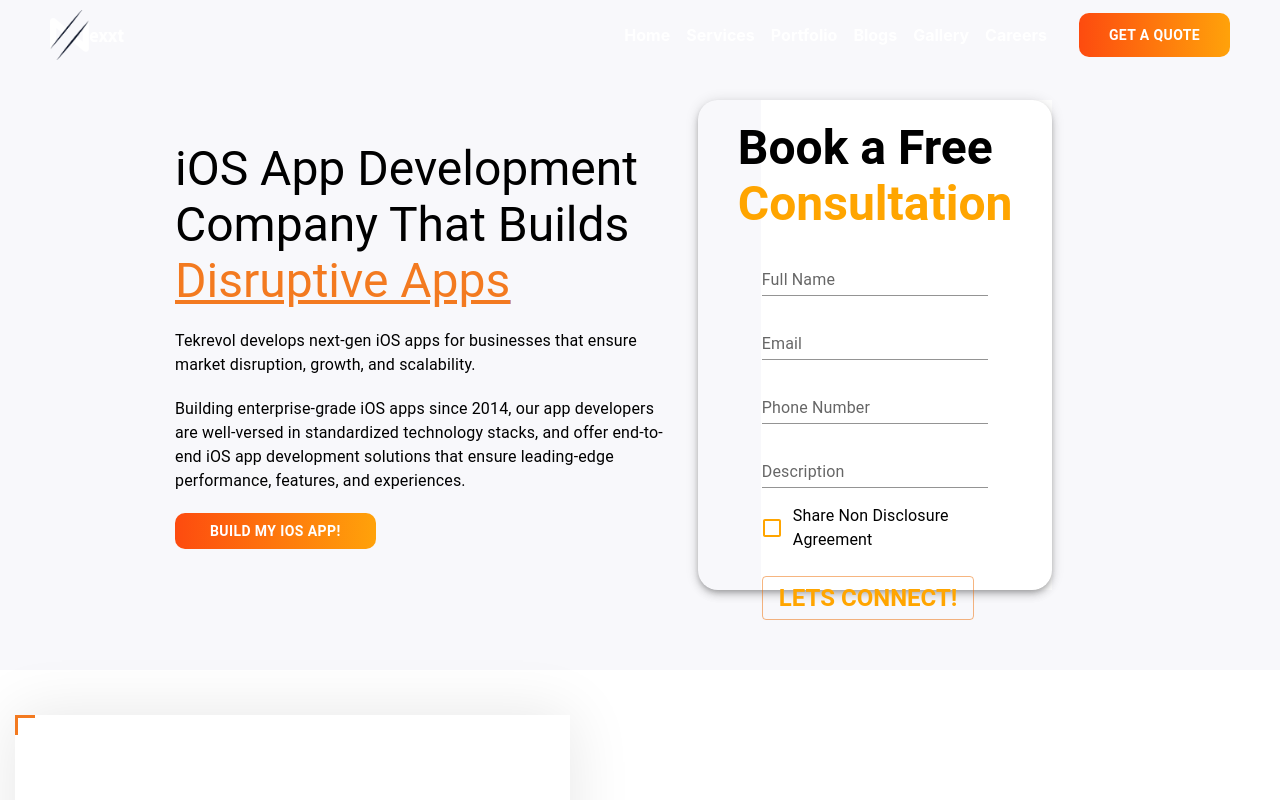
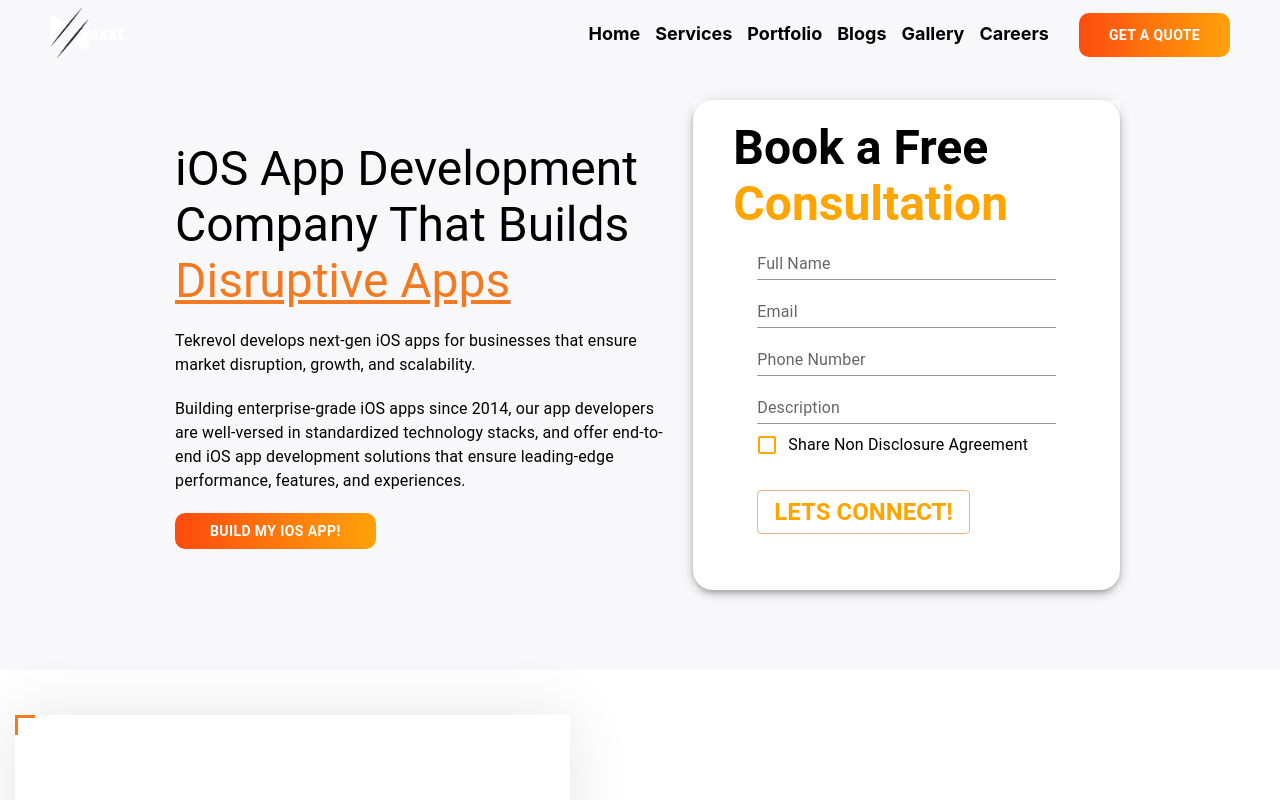
Before and after one commit to Infostacks/nexxt, a React (Create React App) app: page /services in a window 1280 px wide. Shown: the top 800 px of the page. Built offline with nearby package versions, Linux system fonts and the light colour scheme.

Commit message:
header done

```diff
--- a/src/App.tsx
+++ b/src/App.tsx
@@ -8,7 +8,7 @@ import Services from "./pages/Services/Services";
 function App() {
   return (
     <>
-      <Header />
+    <Header/>
       <Routes>
         <Route path="/" element={<Home />} />
         <Route path="/services" element={<Services />} />
--- a/src/components/Custom Software/CustomSoftware.tsx
+++ b/src/components/Custom Software/CustomSoftware.tsx
@@ -20,7 +20,7 @@ const CustomSoftware = () => {
         <IntroBanner />
       </Grid>
       <Grid md={4}>
-          <Box mx="67.5px">
+          <Box >
             <ConsultForm />
           </Box>
       </Grid>
--- a/src/components/Global Components/ConsultForm.tsx
+++ b/src/components/Global Components/ConsultForm.tsx
@@ -8,7 +8,7 @@ const ConsultForm = () => {
                     <Typography variant="h3" sx={{ fontWeight: "bolder" }}>Book a Free </Typography>
                     <Typography variant="h3" sx={{ fontWeight: "bolder", color: "orange" }}>Consultation</Typography>
                 </Box>
-                <Box sx={{ marginX: 3, marginY: 2 }}>
+                <Box sx={{ marginX: 3 }}>
                     <TextField
                         id="standard-helperText"
                         label="Full Name"
@@ -19,7 +19,7 @@ const ConsultForm = () => {
                         color="warning"
                     />
                 </Box>
-                <Box sx={{ marginX: 3, marginY: 2 }}>
+                <Box sx={{ marginX: 3, }}>
                     <TextField
                         id="standard-helperText"
                         label="Email"
@@ -30,7 +30,7 @@ const ConsultForm = () => {
                         color="warning"
                     />
                 </Box>
-                <Box sx={{ marginX: 3, marginY: 2 }}>
+                <Box sx={{ marginX: 3, }}>
                     <TextField
                         id="standard-helperText"
                         label="Phone Number"
@@ -41,7 +41,7 @@ const ConsultForm = () => {
                         color="warning"
                     />
                 </Box>
-                <Box sx={{ marginX: 3, marginY: 2 }}>
+                <Box sx={{ marginX: 3,}}>
                     <TextField
                         id="standard-helperText"
                         label="Description"
--- a/src/components/Header/Header.styles.ts
+++ b/src/components/Header/Header.styles.ts
@@ -21,6 +21,7 @@ export const NavbarContainer = styled(Container)`
   justify-content: space-between;
   align-items: center;
   height: 80px;
+
   ${Container};
 `;
 
--- a/src/components/Header/Header.tsx
+++ b/src/components/Header/Header.tsx
@@ -1,23 +1,14 @@
 import React, { useState } from "react";
-import {
-  Nav,
-  NavbarContainer,
-  NavLogo,
-  MenuIcon,
-  Menu,
-  MenuLink,
-  MenuLinkBtn,
-  MenuItem,
-  MenuItemBtn,
-} from "./Header.styles";
 import LogoRed from "../../assets/images/logo/nexxt-white.png";
 import LogoBlack from "../../assets/images/logo/nexxt-black.png";
-import { Box, Button } from "@mui/material";
+import { Box, Button, Grid } from "@mui/material";
 import CustomButton from "../CustomButton";
+import { Link, NavLink } from "react-router-dom";
 
 const Header = () => {
   const [navbar, setNavbar] = useState(false);
-
+  const linkColor = "white"
+  console.log(window.location.pathname === "/")
   //click is the initial state and setclick will be the update state
   const [click, setClick] = useState(false);
 
@@ -37,60 +28,57 @@ const Header = () => {
 
   return (
     <>
-      <Nav
-        style={{
-          backgroundColor: navbar ? "#282526" : "",
+      <Box
+        sx={{
+          backgroundColor: window.location.pathname === "/" && navbar ? "#282526" : "",
+          fontSize: "18px",
+          position: "fixed",
+          top: "0",
+          zIndex: "999",
+          width: "100%",
+          height: "70px",
+          transition: "linear 0.3s",
+          display: "flex",
+          justifyContent: "center",
+          alignItems: "center",
         }}
       >
-        <NavbarContainer>
-          <NavLogo to="/">
+        <Box sx={{
+          display: "flex",
+          justifyContent: "space-between",
+          alignItems: "center",
+          height: "80px",
+          margin: "0 auto",
+          padding: "0 50px",
+          maxWidth: "1300px",
+          width: "100%",
+        }}>
+          <Link to="/">
+            <Box >
               <img
                 style={{ height: "50px" }}
                 src={navbar ? LogoRed : LogoBlack}
                 alt="Workflow"
               />
-          </NavLogo>
-          <MenuIcon onClick={handleClick}></MenuIcon>
-          <Menu onClick={handleClick}>
-            <MenuItem>
-              <MenuLink to="/">Home</MenuLink>
-            </MenuItem >
-            <MenuItem>
-              <MenuLink to="/services">Services</MenuLink>
-            </MenuItem>
-            <MenuItem>
-              <MenuLink to="/portfolio">Portfolio</MenuLink>
-            </MenuItem>
-            <MenuItem>
-              <MenuLink to="/blogs">Blogs</MenuLink>
-            </MenuItem>
-            <MenuItem>
-              <MenuLink to="/gallery">Gallery</MenuLink>
-            </MenuItem>
-            <MenuItem>
-              <MenuLink to="/careers">Careers</MenuLink>
-            </MenuItem>
-            <MenuItemBtn>
-              <MenuLinkBtn to="/get-quote">
+            </Box>
+          </Link>
+
+          <Box >
+            <NavLink to="/" style={({ fontWeight: "bold", color: window.location.pathname === "/" ? "white" : "black", textDecoration: "none", marginRight: "15px" })}>Home</NavLink>
+            <Link to="/services" style={{ fontWeight: "bold", color: window.location.pathname === "/" ? "white" : "black", textDecoration: "none", marginRight: "15px" }}>Services</Link>
+            <Link to="/portfolio" style={{ fontWeight: "bold", color: window.location.pathname === "/" ? "white" : "black", textDecoration: "none", marginRight: "15px" }}>Portfolio</Link>
+            <Link to="/blogs" style={{ fontWeight: "bold", color: window.location.pathname === "/" ? "white" : "black", textDecoration: "none", marginRight: "15px" }}>Blogs</Link>
+            <Link to="/gallery" style={{ fontWeight: "bold", color: window.location.pathname === "/" ? "white" : "black", textDecoration: "none", marginRight: "15px" }}>Gallery</Link>
+            <Link to="/careers" style={{ fontWeight: "bold", color: window.location.pathname === "/" ? "white" : "black", textDecoration: "none", marginRight: "15px" }}>Careers</Link>
+            <Link to="/get-quote" style={{ textDecoration: "none", marginLeft: "15px" }}>
               <CustomButton text={"Get a Quote"} buttonSize={"10px 30px 10px 30px"} />
 
-                {/* <Button
-                  sx={{
-                    fontWeight: "bold",
-                    borderRadius: "10px",
-                    color: "white",
-                    padding: "10px 30px 10px 30px",
-                    background:
-                      "linear-gradient(-90deg, #ffa20a 0, #fd4b0f 100%)",
-                  }}
-                >
-                  Get a Quote
-                </Button> */}
-              </MenuLinkBtn>
-            </MenuItemBtn>
-          </Menu>
-        </NavbarContainer>
-      </Nav>
+
+            </Link>
+
+          </Box>
+        </Box>
+      </Box>
     </>
   );
 };
```
Lines whose indentation alone changed are shown as unchanged.
